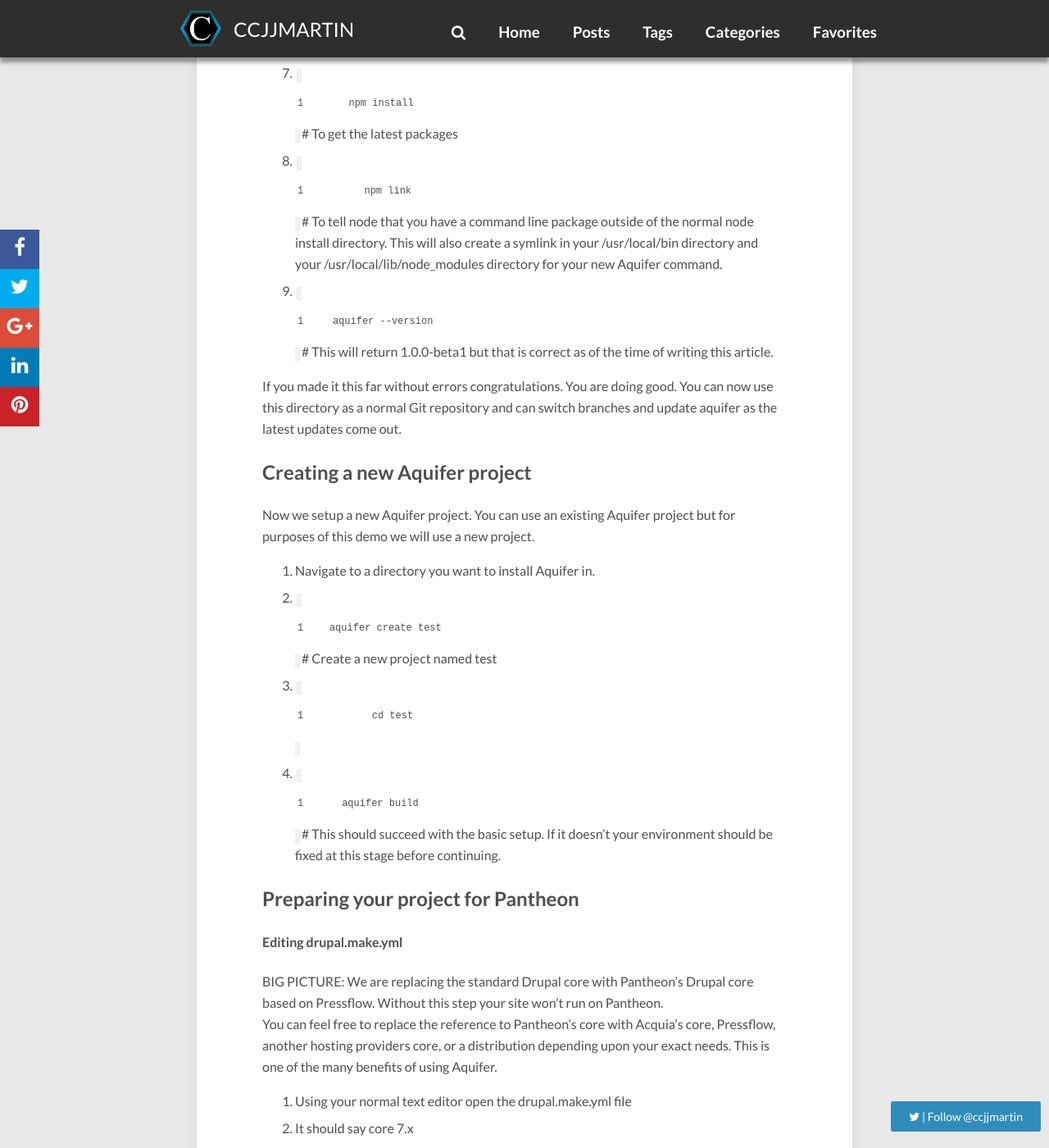
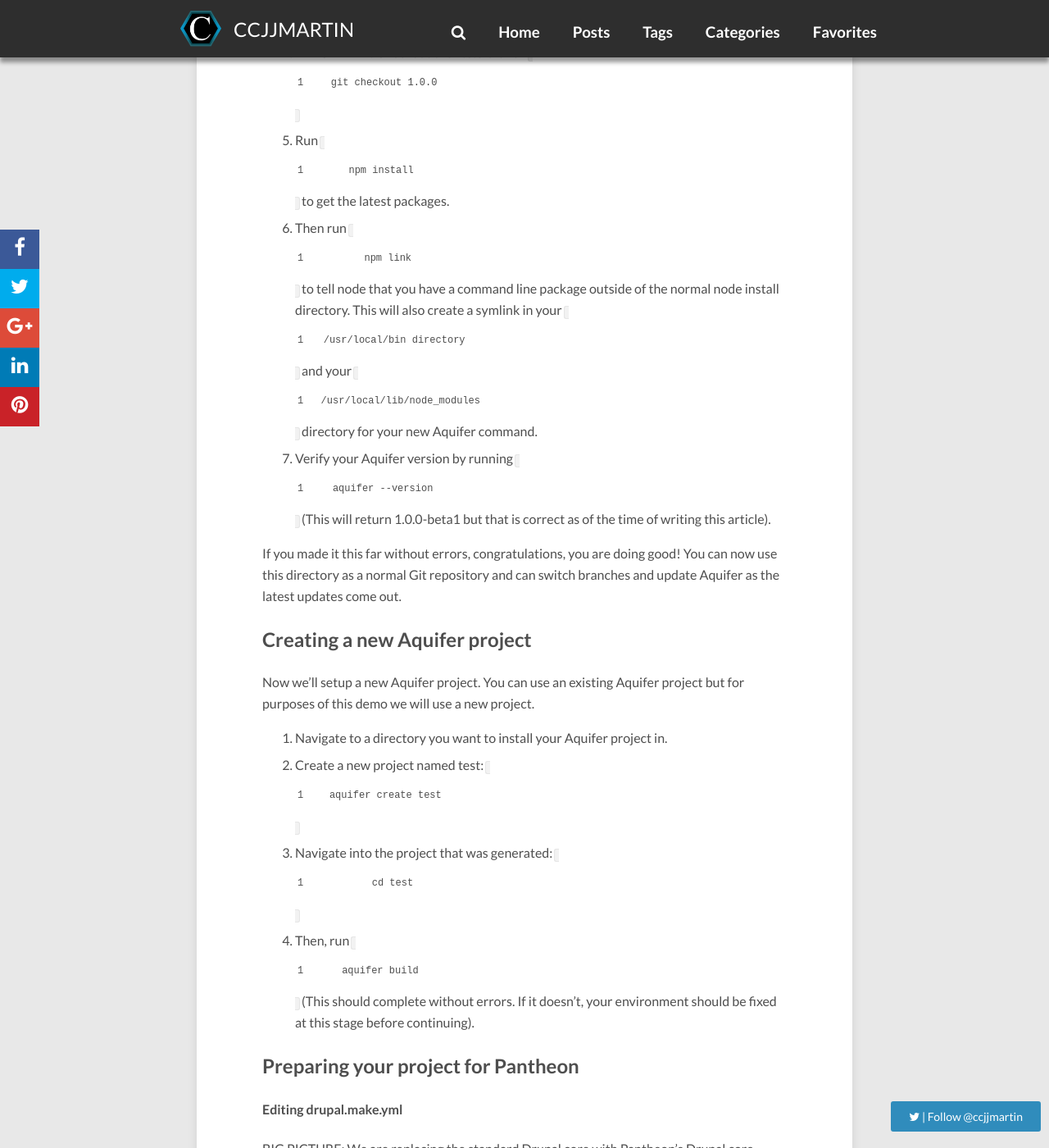
Before and after one commit to ccjjmartin/ccjjmartin.github.io, a Jekyll site: the page built from _posts/2016-08-01-aquifer.md, in a window 1280 px wide and 1400 px high, scrolled down 1792 px. Shown: the whole window at 82% size. Built offline with Jekyll 4.4.1, drawn with Linux system fonts in a browser that asks for light colours; nearby versions of some CDN libraries; comment, search, counter and statistics services are not loaded; some of the changed text lies outside the part shown.

Commit message:
Update 2016-08-01-aquifer.md

```diff
--- a/_posts/2016-08-01-aquifer.md
+++ b/_posts/2016-08-01-aquifer.md
@@ -21,7 +21,7 @@
 
 ## Node
 
-If you don't have `nvm` (node version manager) installed, it is highly
+If you don't have `nvm` ([node version manager](https://github.com/creationix/nvm)) installed, it is highly
 recommended.
 
 ## Installing Aquifer
@@ -29,15 +29,15 @@
 The Aquifer documentation is officially hosted at:
 [http://aquifer.io/](http://aquifer.io/)
 
-If you are looking to just get Aquifer working the Quick Start Guide will run
-you through the steps of getting Aquifer on to your local environment.
+If you are looking to just get Aquifer working the [Quick Start Guide](http://docs.aquifer.io/sections/quickstart-guide.html) will run
+you through the steps of getting Aquifer set up on your local environment.
 
-WARNING: Until Aquifer releases a new version the version installed following
+WARNING: Until Aquifer releases a new version the version installed when following
 the quick start guide will not work with the rest of this tutorial.
 
-So, which version of Aquifer does work with this tutorial?
+So, which version of Aquifer *does* work with this tutorial?
 
-We will be using the Aquifer branch 1.0.0.  This is the latest development
+We will be using the Aquifer branch 1.0.0. This is the latest development
 branch until we get a full 1.0.0 release.
 
 #### Setting up a development version of Aquifer:
@@ -47,47 +47,47 @@
 
 It basically says:
 
-1. Navigate to a directory you wish to install aquifer in.
-2. `git clone git@github.com:aquifer/aquifer.git` # SSH version **- or -**
-3. `git clone https://github.com/aquifer/aquifer.git` ## HTTPS if no github keys
-4. IMPORTANT: Checkout the 1.0.0 branch.
-5. `node --version` # To check that you are running node v6.3.1 or later
-6. If you had a version of Aquifer already delete the node_modules directory
+1. Run `node --version` # to check that you are running node v6.3.1 or later. If not, [use nvm](https://github.com/creationix/nvm#usage) to install a more recent version.
+2. If you had a version of Aquifer already installed, delete the `node_modules` directory
 within the Aquifer directory.
-7. `npm install` # To get the latest packages
-8. `npm link` # To tell node that you have a command line package outside of the
-normal node install directory.  This will also create a symlink in your
-/usr/local/bin directory and your /usr/local/lib/node_modules directory for your
+3. If not, navigate to a directory you wish to install Aquifer in and clone the repository:
+  a. `git clone git@github.com:aquifer/aquifer.git` # SSH version **- or -**
+  b. `git clone https://github.com/aquifer/aquifer.git` ## HTTPS if no github keys
+4. IMPORTANT: Checkout the 1.0.0 branch `git checkout 1.0.0`
+5. Run `npm install` to get the latest packages.
+6. Then run `npm link` to tell node that you have a command line package outside of the
+normal node install directory. This will also create a symlink in your
+`/usr/local/bin directory` and your `/usr/local/lib/node_modules` directory for your
 new Aquifer command.
-9. `aquifer --version` # This will return 1.0.0-beta1 but that is correct as of
-the time of writing this article.
+7. Verify your Aquifer version by running `aquifer --version` (This will return 1.0.0-beta1 but that is correct as of
+the time of writing this article).
 
-If you made it this far without errors congratulations.  You are doing good.
+If you made it this far without errors, congratulations, you are doing good!
 You can now use this directory as a normal Git repository and can switch
-branches and update aquifer as the latest updates come out.
+branches and update Aquifer as the latest updates come out.
 
 ## Creating a new Aquifer project
 
-Now we setup a new Aquifer project.  You can use an existing Aquifer project but
+Now we'll setup a new Aquifer project. You can use an existing Aquifer project but
 for purposes of this demo we will use a new project.
 
-1. Navigate to a directory you want to install Aquifer in.
-2. `aquifer create test` # Create a new project named test
-3. `cd test`
-4. `aquifer build` # This should succeed with the basic setup.  If it doesn't
-your environment should be fixed at this stage before continuing.
+1. Navigate to a directory you want to install your Aquifer project in.
+2. Create a new project named test: `aquifer create test`
+3. Navigate into the project that was generated: `cd test`
+4. Then, run `aquifer build` (This should complete without errors. If it doesn't,
+your environment should be fixed at this stage before continuing).
 
 ## Preparing your project for Pantheon
 
 #### Editing drupal.make.yml
 
 BIG PICTURE: We are replacing the standard Drupal core with Pantheon's Drupal
-core based on Pressflow.  Without this step your site won't run on Pantheon.
+core based on Pressflow. Without this step your site won't run on Pantheon.
 You can feel free to replace the reference to Pantheon's core with Acquia's
-core, Pressflow, another hosting providers core, or a distribution depending
-upon your exact needs.  This is one of the many benefits of using Aquifer.
+core, Pressflow, another hosting provider's core, or a distribution depending
+upon your exact needs. This flexibility is one of the many benefits of using Aquifer.
 
-1. Using your normal text editor open the drupal.make.yml file
+1. Using your normal text editor open the `drupal.make.yml` file
 2. It should say core 7.x
 
 This:
@@ -98,7 +98,6 @@
   admin_menu:
     version: ~
 {% endhighlight %}
-
 
 Should read:
 
@@ -152,7 +151,7 @@
 {% endhighlight %}
 
 
-Note: Change the revision to the commit SHA of any version.  Then run:
+Note: Change the revision to the commit SHA of any version. Then run:
 
 {% highlight raw %}
 aquifer build
@@ -210,7 +209,7 @@
 },
 {% endhighlight %}
 
-The code block above will deploy directly to Pantheon.  If you would like to
+The code block above will deploy directly to Pantheon. If you would like to
 deploy to GitHub first instead change the remote info to point to your GitHub
 repository.
 
@@ -222,24 +221,24 @@
 "source": "aquifer/aquifer-git#1.0.0",
 {% endhighlight %}
 
-We are specifically telling `aqufier` we want to use the 1.0.0 branch of the
+We are specifically telling `aquifer` we want to use the 1.0.0 branch of the
 `aquifer-git` extension which is the latest development version as of the
 writing of this article.
 
 On this line:
 
 {% highlight raw %}
-"remote": "{copy and paste your git connection info from pantheon here}",
+"remote": "{copy and paste your git connection info from Pantheon here}",
 {% endhighlight %}
 
-You add the ability to deploy your aquifer project to the specified remote.
+By doing this, you add the ability to deploy your Aquifer project to the specified Pantheon remote.
 A Pantheon remote string should look something like this:
 
 {% highlight raw %}
 ssh://codeserver.dev.hash@codeserver.dev.hash.drush.in:2222/~/repository.git
 {% endhighlight %}
 
-But don't limit your imagination.  The remote can be another directory on your
+But don't limit your imagination. The remote can be another directory on your
 local machine, a github repository, or another remote host.
 
 On this line:
@@ -262,15 +261,15 @@
 You now need to run `aquifer extensions-load` to download and install the
 two new extensions.
 
-Once the extensions have loaded you are ready to start deploying.  Make sure
+Once the extensions have loaded, you are ready to start deploying. Make sure
 your ssh keys are setup and type:
 
 {% highlight raw %}
 aquifer deploy-git
 {% endhighlight %}
 
-If this command succeeds then you now have a working aquifer project on
-Pantheon.  If you didn't deploy straight to Pantheon you will have some
+If this command succeeds then you now have a working Aquifer project on
+Pantheon. If you didn't deploy straight to Pantheon you will have some
 additional configuration here.
 
 ## Next steps
@@ -286,7 +285,7 @@
 #### Editing settings.php
 
 **OPTIONAL - EVERYTHING FROM HERE IS UNTESTED CODE IN DEMO**
-- You may wish to separate out your pantheon configuration in a separate
+- You may wish to separate out your Pantheon configuration in a separate
 settings.php file named `pantheon.settings.php`:
 
 {% highlight php %}
@@ -298,8 +297,8 @@
 },
 {% endhighlight %}
 
-- If you choose to implement a new file for pantheon settings then you will
-need to alter your settings.php file to include the following right before your
+- If you choose to implement a new file for Pantheon settings then you will
+need to alter your `settings.php` file to include the following right before your
 normal last code block implementing `local.settings.php`:
 
 {% highlight php %}
```
Also changed, not shown: other parts of _posts/2016-08-01-aquifer.md (+7 -7 lines).
